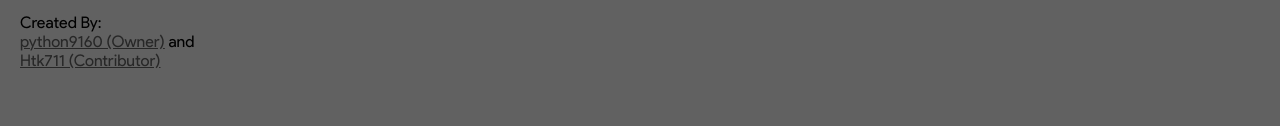
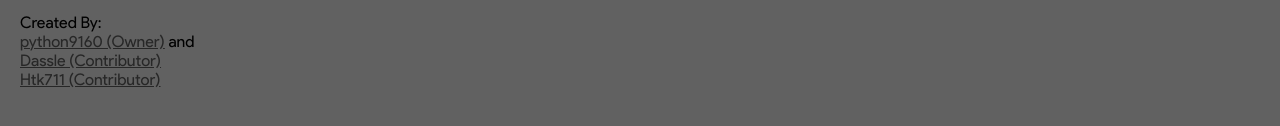
Before and after one commit to python9160/html, a plain HTML site: page about/index.html in a window 1280 px wide. Shown: the part 236-362 px from the top of the page. Drawn offline with nearby package versions, Linux system fonts and the light colour scheme.

Commit message:
Update index.html

```diff
--- a/about/index.html
+++ b/about/index.html
@@ -26,6 +26,7 @@
       <p>
         Created By: <br>
         <a href="https://github.com/python9160">python9160 (Owner)</a> and <br>
+        <a href="https://github.com/Dassle">Dassle (Contributor)</a> <br>
         <a href="https://github.com/Htk711">Htk711 (Contributor)</a>
       </p>
     </div>
```
